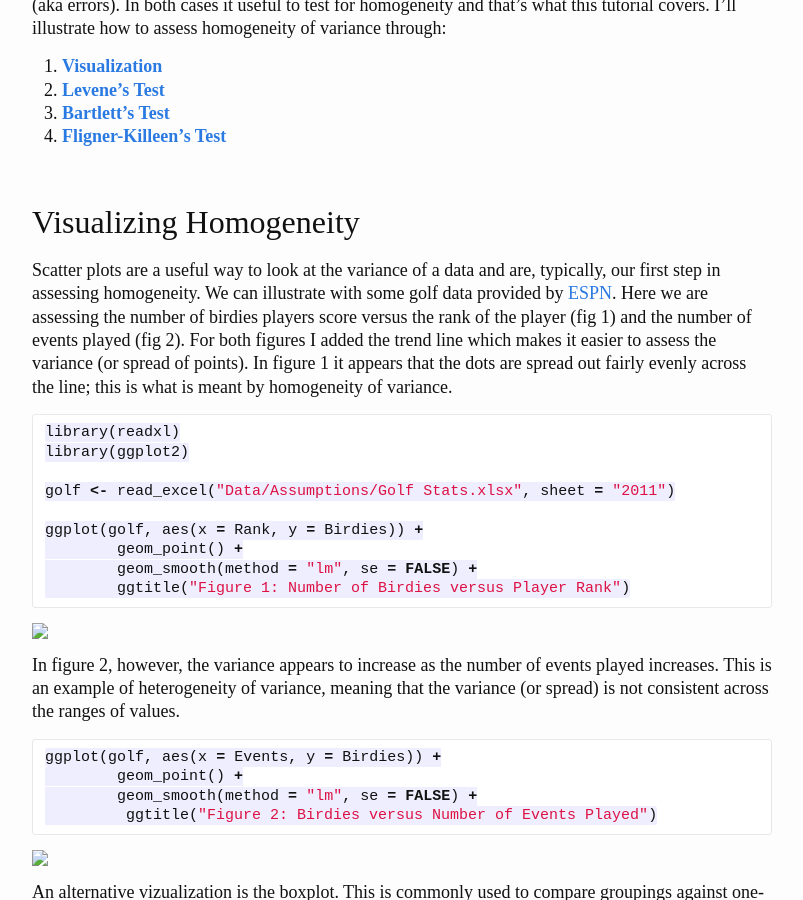
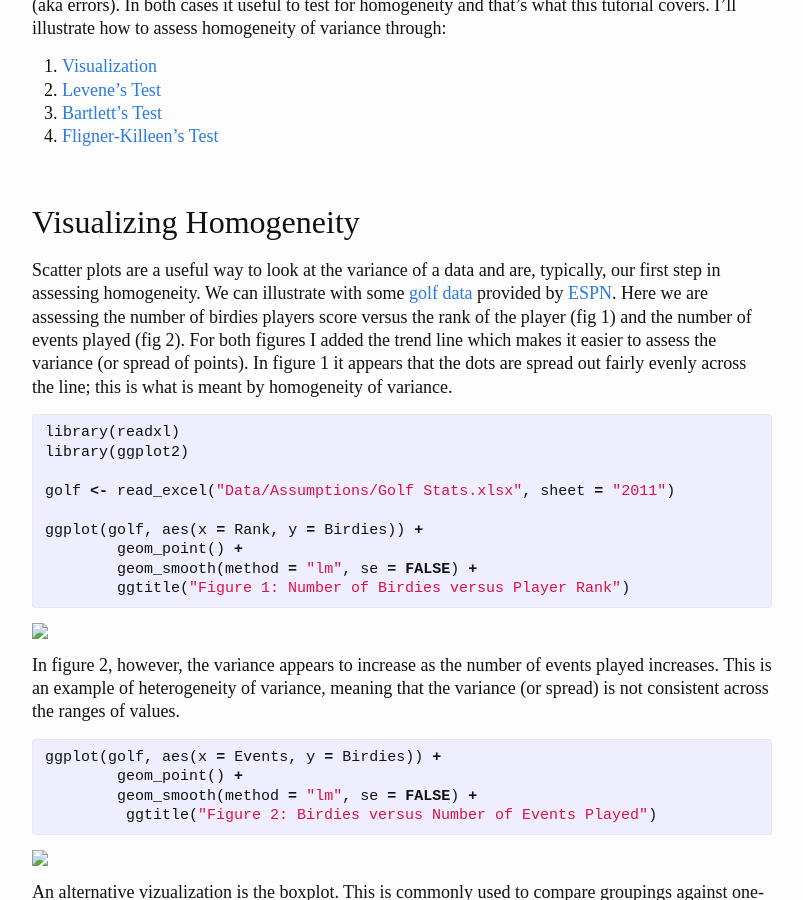
Before and after one commit to bradleyboehmke/bradleyboehmke, a Jekyll site: the page built from tutorials/assumptions_homogeneity.md, in a window 1280 px wide and 900 px high, scrolled down 354 px. Shown: the whole window, without its empty margins (238-1041 px from the left). Built offline with Jekyll 4.4.1, drawn with Linux system fonts in a browser that asks for light colours.

Commit message:
Update assumptions_homogeneity.md

````diff
--- a/tutorials/assumptions_homogeneity.md
+++ b/tutorials/assumptions_homogeneity.md
@@ -11,18 +11,18 @@
 
 The assumption of homogeneity is important for ANOVA testing and in regression models. In ANOVA, when homogeneity of variance is violated there is a greater probability of falsely rejecting the null hypothesis.  In regression models, the assumption comes in to play with regards to residuals (aka errors). In both cases it useful to test for homogeneity and that's what this tutorial covers. I'll illustrate how to assess homogeneity of variance through:
 
-1. [**Visualization**](#visualization)
-2. [**Levene's Test**](#levene)
-3. [**Bartlett's Test**](#bartlett)
-3. [**Fligner-Killeen's Test**](#fligner)
+1. [Visualization](#visualization)
+2. [Levene's Test](#levene)
+3. [Bartlett's Test](#bartlett)
+3. [Fligner-Killeen's Test](#fligner)
 
 <br>
 
 ## Visualizing Homogeneity {#visualization}
-Scatter plots are a useful way to look at the variance of a data and are, typically, our first step in assessing homogeneity. We can illustrate with some golf data provided by [ESPN](http://espn.go.com/golf/statistics). Here we are assessing the number of birdies players score versus the rank of the player (fig 1) and the number of events played (fig 2).  For both figures I added the trend line which makes it easier to assess the variance (or spread of points). In figure 1 it appears that the dots are spread out fairly evenly across the line; this is what is meant by homogeneity of variance.
+Scatter plots are a useful way to look at the variance of a data and are, typically, our first step in assessing homogeneity. We can illustrate with some [golf data](https://github.com/bradleyboehmke/bradleyboehmke.github.io/blob/master/public/data/Golf%20Stats.xlsx) provided by [ESPN](http://espn.go.com/golf/statistics). Here we are assessing the number of birdies players score versus the rank of the player (fig 1) and the number of events played (fig 2).  For both figures I added the trend line which makes it easier to assess the variance (or spread of points). In figure 1 it appears that the dots are spread out fairly evenly across the line; this is what is meant by homogeneity of variance.
 
 
-```r
+{% highlight r %}
 library(readxl)
 library(ggplot2)
 
@@ -32,30 +32,30 @@
         geom_point() +
         geom_smooth(method = "lm", se = FALSE) +
         ggtitle("Figure 1: Number of Birdies versus Player Rank")
-```
+{% endhighlight %}
 
 <img src="assumptions-homogeneity_files/figure-html/unnamed-chunk-1-1.png" style="display: block; margin: auto;" />
 
 In figure 2, however, the variance appears to increase as the number of events played increases.  This is an example of heterogeneity of variance, meaning that the variance (or spread) is not consistent across the ranges of values.
 
 
-```r
+{% highlight r %}
 ggplot(golf, aes(x = Events, y = Birdies)) +
         geom_point() +
         geom_smooth(method = "lm", se = FALSE) +
          ggtitle("Figure 2: Birdies versus Number of Events Played")
-```
+{% endhighlight %}
 
 <img src="assumptions-homogeneity_files/figure-html/unnamed-chunk-2-1.png" style="display: block; margin: auto;" />
 
 An alternative vizualization is the boxplot. This is commonly used to compare groupings against one-another. In this case we may want to assess how the number of birdies differ among players who have won zero, one, and two tournaments. This plot illustrates that the number of birdies vary widely for players who have no tournament wins.  However, players who have one and two tournament wins have an increasing median number of birdies achieved and less variance. This is logical as we would expect players that win more tournaments to have scored more birdies and to be more consistent with the number of birdies scored.
 
 
-```r
+{% highlight r %}
 ggplot(golf, aes(x = factor(Wins), y = Birdies)) +
         geom_boxplot() +
          ggtitle("Number of Birdies by Number of Tournaments Won")
-```
+{% endhighlight %}
 
 <img src="assumptions-homogeneity_files/figure-html/unnamed-chunk-3-1.png" style="display: block; margin: auto;" />
 
@@ -72,7 +72,7 @@
 When testing one independent variable, such as the variance of birdies across tournament wins we use the `bartlett.test()` function. For all the tests that follow, the null hypothesis is that all populations variances are equal, the alternative hypothesis is that at least two of them differ. Consequently, $p$-values less than 0.1, 0.05, 0.001 (depending on your desired threshold) suggest variances are significantly different and the homogeneity of variance assumption has been violated. We can illustrate by testing if the variance in birdies is different among the following groups - zero tournament wins, one win, and two wins.
 
 
-```r
+{% highlight r %}
 # feed it data via a data frame
 bartlett.test(Birdies ~ Wins, data = golf)
 ##
@@ -88,7 +88,7 @@
 ##
 ## data:  golf$Birdies and golf$Wins
 ## Bartlett's K-squared = 4.2261, df = 2, p-value = 0.1209
-```
+{% endhighlight %}
 
 
 <a href="#top">Go to top</a>
@@ -99,7 +99,7 @@
 The Levene's test is slightly more robust to departures from normality than the Bartlett's test. Levene's performs a one-way ANOVA conducted on the deviation scores; that is, the absolute difference between each score and the mean of the group from which it came.[^glass]  To test, we use `leveneTest()` from the `car` package. By default `leveneTest()` will test variance around the median but you can override this by using the `center = mean` argument. In the tests below, we see that both tests have $p < 0.1$ and the first test (testing variance around the median) has a $p < 0.05$. This differs from the results from the Bartlett test above, likely because of non-normality in our data.
 
 
-```r
+{% highlight r %}
 library(car)
 
 # by default leveneTest will test variance around the median
@@ -119,7 +119,7 @@
 ##       192
 ## ---
 ## Signif. codes:  0 '***' 0.001 '**' 0.01 '*' 0.05 '.' 0.1 ' ' 1
-```
+{% endhighlight %}
 
 
 <a href="#top">Go to top</a>
@@ -130,7 +130,7 @@
 As previously stated, Bartlett's test can provide false positive results when the data is non-normal. Also, when the sample size is large, small differences in group variances can produce a statistically significant Levene's test (similar to the Shapiro-Wilk test for normality). Fligner-Killeen's test is a non-parametric test which is robust to departures from normality and provides a good alternative or double check for the previous parametric tests.
 
 
-```r
+{% highlight r %}
 fligner.test(Birdies ~ Wins, data = golf)
 ##
 ## 	Fligner-Killeen test of homogeneity of variances
@@ -138,7 +138,7 @@
 ## data:  Birdies by Wins
 ## Fligner-Killeen:med chi-squared = 7.7662, df = 2, p-value =
 ## 0.02059
-```
+{% endhighlight %}
 
 
 <br>
````
